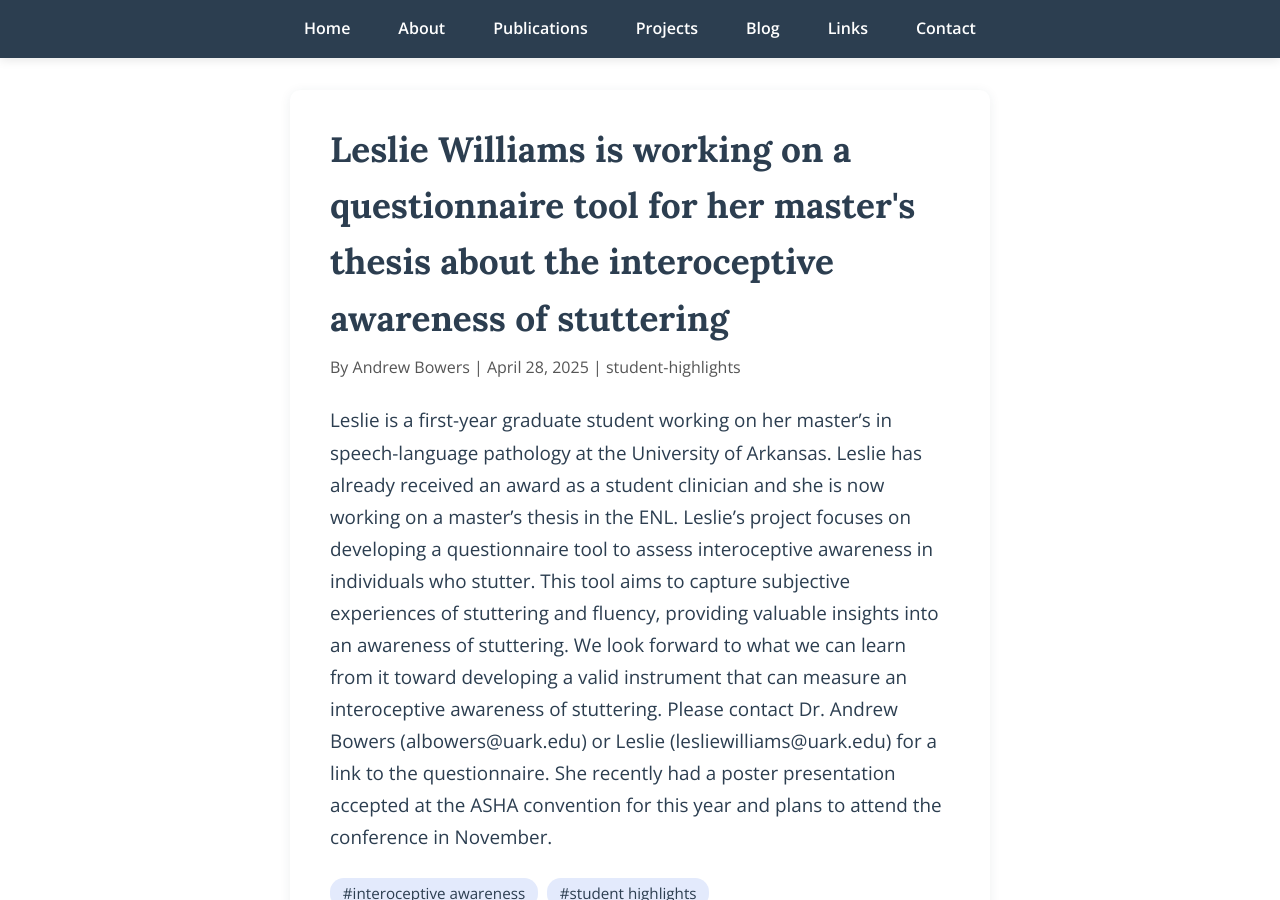
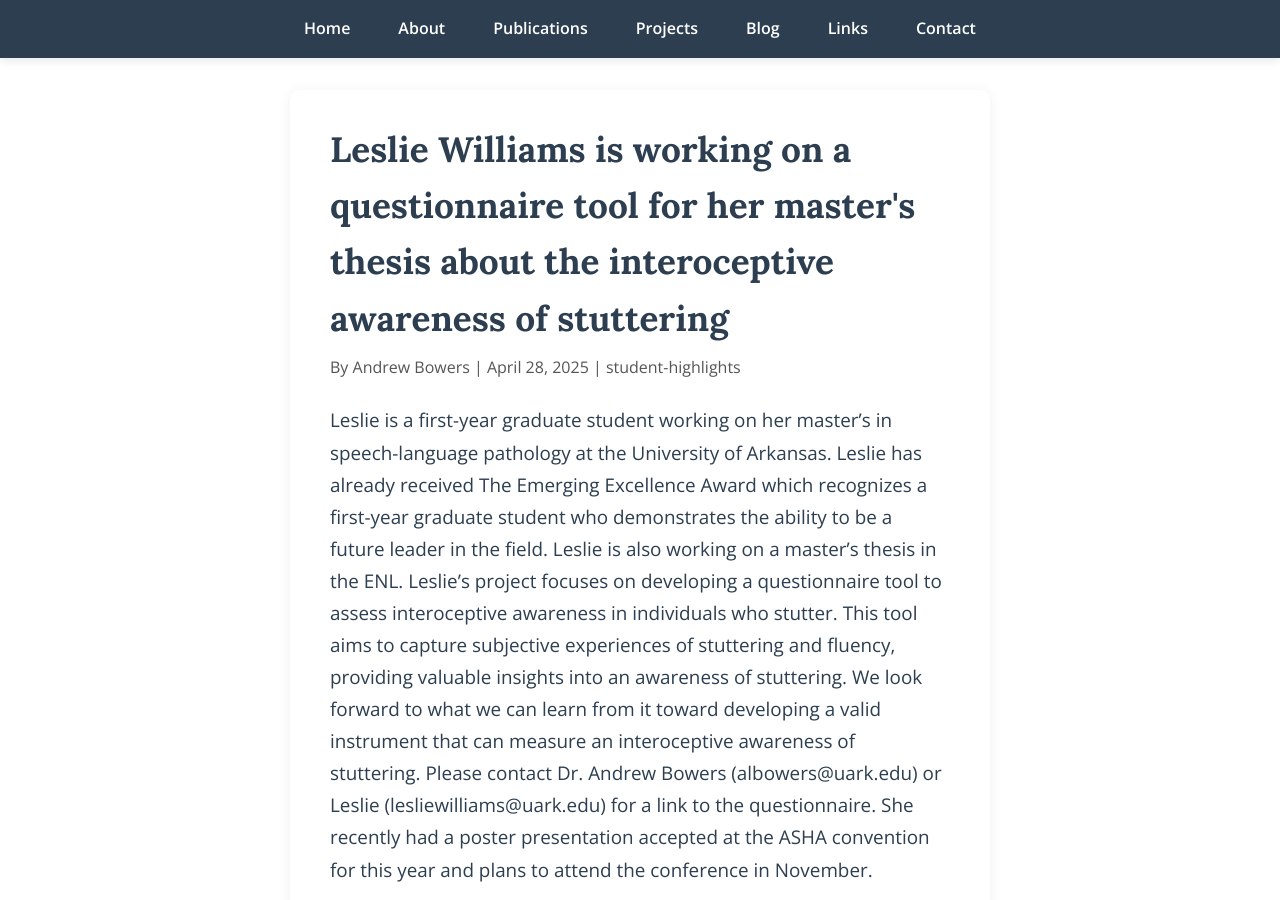
Before and after one commit to albowers/enl_website, a Jekyll site: the page built from _posts/2025-04-28-leslie-williams-interoceptive-awareness.md, in a window 1280 px wide and 900 px high. Built offline with Jekyll 4.4.1, drawn with Linux system fonts in a browser that asks for light colours; comment, search, counter and statistics services are not loaded.

Commit message:
Update 2025-04-28-leslie-williams-interoceptive-awareness.md

```diff
--- a/_posts/2025-04-28-leslie-williams-interoceptive-awareness.md
+++ b/_posts/2025-04-28-leslie-williams-interoceptive-awareness.md
@@ -6,4 +6,4 @@ categories: [student-highlights]
 tags: [interoceptive awareness, student highlights]
 layout: default
 ---
-Leslie is a first-year graduate student working on her master's in speech-language pathology at the University of Arkansas. Leslie has already received an award as a student clinician and she is now working on a master's thesis in the ENL. Leslie's project focuses on developing a questionnaire tool to assess interoceptive awareness in individuals who stutter. This tool aims to capture subjective experiences of stuttering and fluency, providing valuable insights into an awareness of stuttering. We look forward to what we can learn from it toward developing a valid instrument that can measure an interoceptive awareness of stuttering. Please contact Dr. Andrew Bowers (albowers@uark.edu) or Leslie (lesliewilliams@uark.edu) for a link to the questionnaire. She recently had a poster presentation accepted at the ASHA convention for this year and plans to attend the conference in November.
+Leslie is a first-year graduate student working on her master's in speech-language pathology at the University of Arkansas. Leslie has already received The Emerging Excellence Award which recognizes a first-year graduate student who demonstrates the ability to be a future leader in the field. Leslie is also working on a master's thesis in the ENL. Leslie's project focuses on developing a questionnaire tool to assess interoceptive awareness in individuals who stutter. This tool aims to capture subjective experiences of stuttering and fluency, providing valuable insights into an awareness of stuttering. We look forward to what we can learn from it toward developing a valid instrument that can measure an interoceptive awareness of stuttering. Please contact Dr. Andrew Bowers (albowers@uark.edu) or Leslie (lesliewilliams@uark.edu) for a link to the questionnaire. She recently had a poster presentation accepted at the ASHA convention for this year and plans to attend the conference in November.
```
